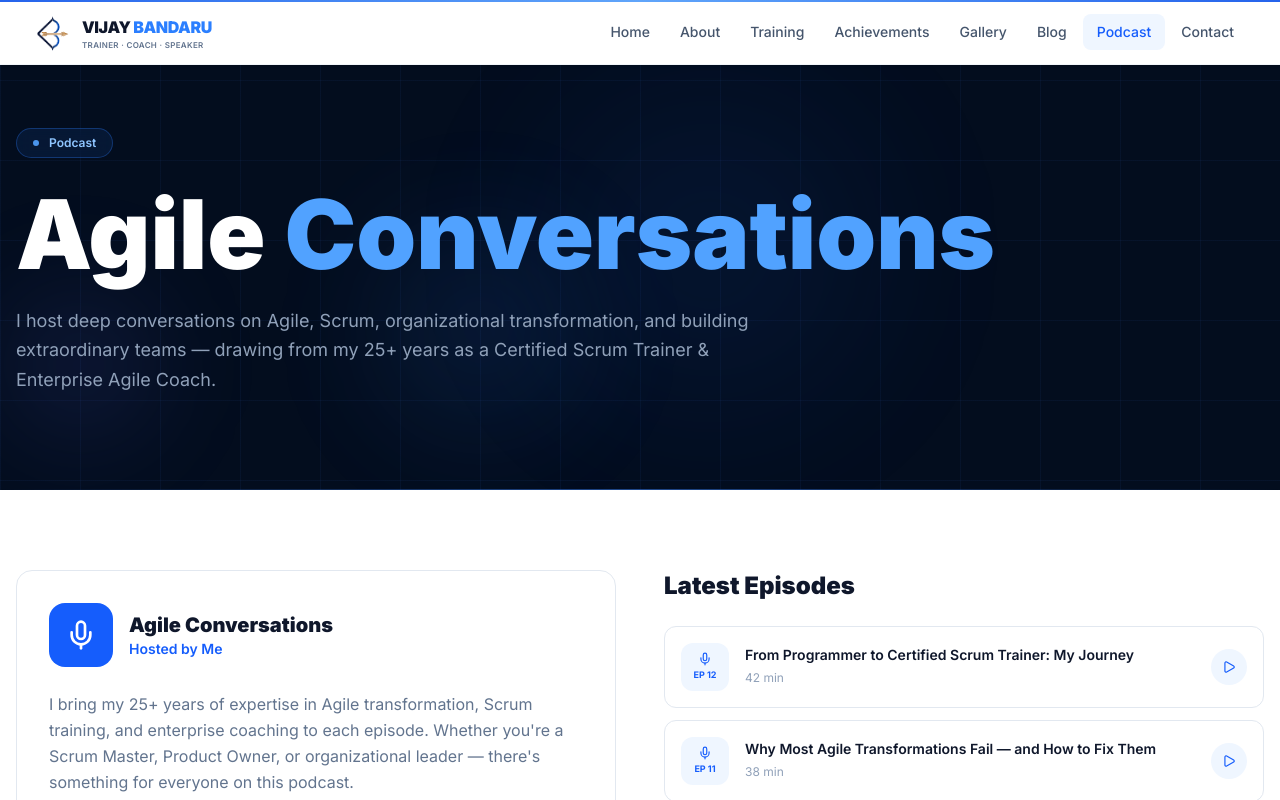
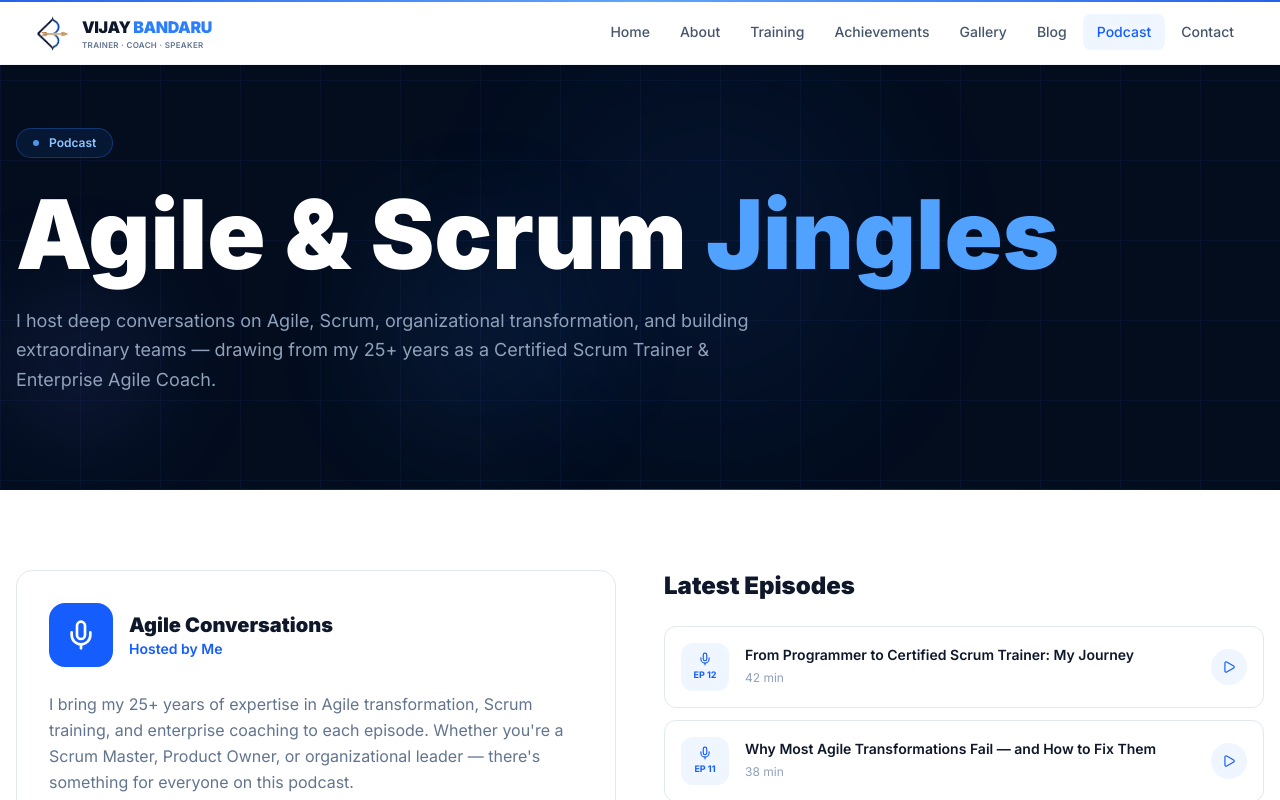
Before and after one commit to Surya-Anirudh/vijay-bandaru-website, a React (Vite) app: page /podcast in a window 1280 px wide. Shown: the top 800 px of the page. Built offline with nearby package versions, Linux system fonts and the light colour scheme.

Commit message:
fix: update podcast page title to Agile & Scrum Jingles

```diff
--- a/src/pages/Podcast.tsx
+++ b/src/pages/Podcast.tsx
@@ -33,7 +33,7 @@ export default function Podcast() {
   return (
     <div className="bg-white">
       <PageHeader badge="Podcast"
-        title={<>Agile <span className="text-blue-400">Conversations</span></>}
+        title={<>Agile & Scrum <span className="text-blue-400">Jingles</span></>}
         subtitle="I host deep conversations on Agile, Scrum, organizational transformation, and building extraordinary teams — drawing from my 25+ years as a Certified Scrum Trainer & Enterprise Agile Coach." />
 
       <section className="py-20 px-4">
```
